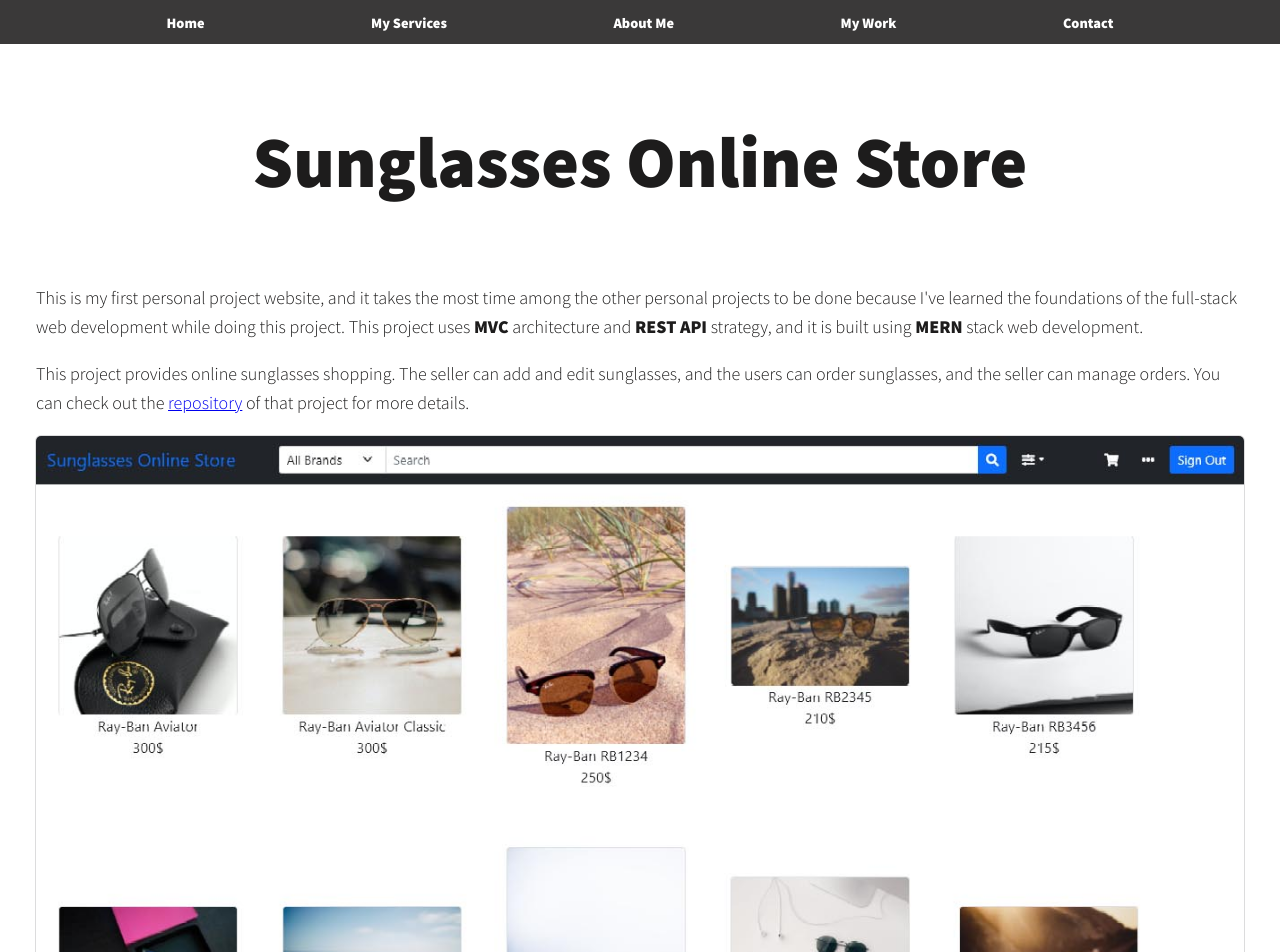
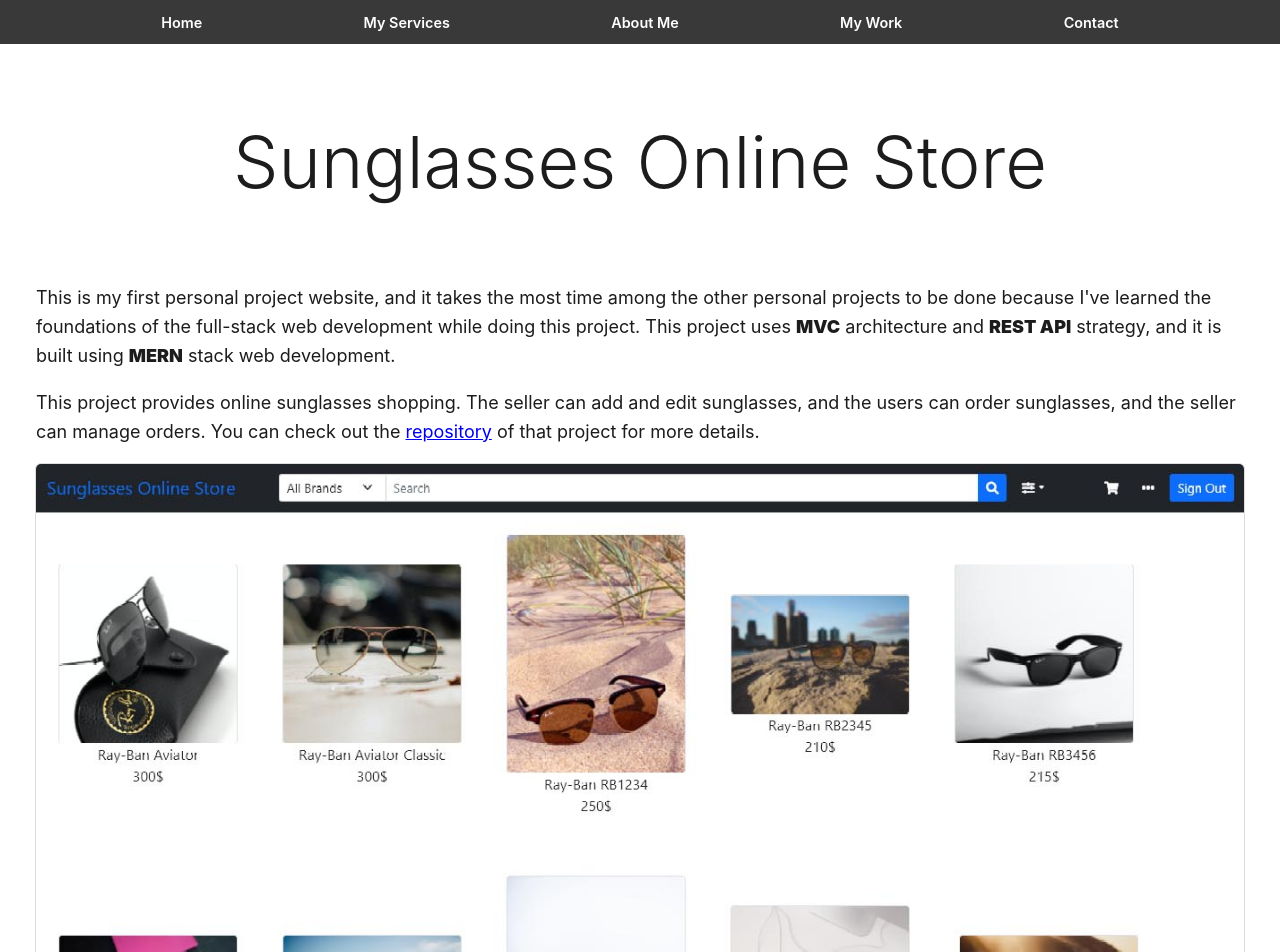
Before and after one commit to jad-nasser/jadnasser, a React (Create React App) app: page /#/sunglasses-online-store in a window 1280 px wide. Shown: the top 952 px of the page. Built offline with nearby package versions, Linux system fonts and the light colour scheme.

Commit message:
Website performance optimised

```diff
--- a/public/index.html
+++ b/public/index.html
@@ -8,16 +8,11 @@
       name="description"
       content="Web site created using create-react-app"
     />
-    <link rel="preconnect" href="https://fonts.gstatic.com">
-    <link rel="preconnect" href="https://fonts.gstatic.com" crossorigin>
     <link rel='preconnect' href="https://cdnjs.cloudflare.com">
     <link rel='preconnect' href="https://cdnjs.cloudflare.com" crossorigin>
     <link rel="preload" href="https://cdnjs.cloudflare.com/ajax/libs/normalize/7.0.0/normalize.min.css" as="style" onload="this.onload=null;this.rel='stylesheet'">
     <link rel="preload" as="style" href="https://cdnjs.cloudflare.com/ajax/libs/font-awesome/6.1.2/css/brands.min.css" onload="this.onload=null;this.rel='stylesheet'" integrity="sha512-nS1/hdh2b0U8SeA8tlo7QblY6rY6C+MgkZIeRzJQQvMsFfMQFUKp+cgMN2Uuy+OtbQ4RoLMIlO2iF7bIEY3Oyg==" crossorigin="anonymous" referrerpolicy="no-referrer" />
     <link rel="preload" as="style" href="https://cdnjs.cloudflare.com/ajax/libs/font-awesome/6.1.2/css/fontawesome.min.css" onload="this.onload=null;this.rel='stylesheet'" integrity="sha512-R+xPS2VPCAFvLRy+I4PgbwkWjw1z5B5gNDYgJN5LfzV4gGNeRQyVrY7Uk59rX+c8tzz63j8DeZPLqmXvBxj8pA==" crossorigin="anonymous" referrerpolicy="no-referrer" />
-    <!-- Update these with your own fonts -->
-    <link href="https://fonts.googleapis.com/css?family=Source+Code+Pro:400,900|Source+Sans+Pro:300,900&display=block"
-    rel="stylesheet">
     <link rel="manifest" href="%PUBLIC_URL%/manifest.json" />
     <!--
       Notice the use of %PUBLIC_URL% in the tags above.
--- a/src/App.css
+++ b/src/App.css
@@ -7,8 +7,8 @@
 /* Custom Properties, update these for your own design */
 
 :root {
-  --ff-primary: "Source Sans Pro", sans-serif;
-  --ff-secondary: "Source Code Pro", monospace;
+  --ff-primary: -apple-system, BlinkMacSystemFont, "Segoe UI", Roboto, Oxygen,
+    Ubuntu, Cantarell, "Open Sans", "Helvetica Neue", sans-serif;
 
   --fw-reg: 300;
   --fw-bold: 900;
@@ -194,7 +194,6 @@
 header {
   display: flex;
   justify-content: space-between;
-  /*padding: 1em;*/
   padding: 0;
 }
 
@@ -254,6 +253,11 @@
 
 .jad {
   margin-right: 1.4em;
+}
+
+.name {
+  font-family: "Trebuchet MS", "Lucida Sans Unicode", "Lucida Grande",
+    "Lucida Sans", Arial, sans-serif;
 }
 
 /*  My services section  */
--- a/src/Main/Main.js
+++ b/src/Main/Main.js
@@ -16,8 +16,8 @@
       {/* Intoduction */}
       <section className="intro" id="home">
         <h1 className="section__title section__title--intro">
-          Hi, I am <strong className="gold-gradient jad">Jad</strong>{" "}
-          <strong className="blue-gradient">Nasser</strong>
+          Hi, I am <strong className="gold-gradient jad name">Jad</strong>{" "}
+          <strong className="blue-gradient name">Nasser</strong>
         </h1>
         <h2 className="section__subtitle section__subtitle--intro">
           Junior Full Stack Web Developer
--- a/src/Project/FreeLibrary/images/images.js
+++ b/src/Project/FreeLibrary/images/images.js
@@ -10,16 +10,16 @@
 import viewBook from "./view-book.png";
 import addBook from "./add-book.png";
 const images = {
-  homePage,
-  smallScreen,
-  largeScreen,
-  strongValidation,
-  themeChanging,
-  easySearch,
-  advancedSearch,
-  viewBook,
-  addBook,
-  accountSettings,
-  editBook,
+  homePage: { src: homePage, width: 1350, height: 661 },
+  smallScreen: { src: smallScreen, width: 697, height: 620 },
+  largeScreen: { src: largeScreen, width: 1346, height: 652 },
+  strongValidation: { src: strongValidation, width: 1346, height: 651 },
+  themeChanging: { src: themeChanging, width: 1348, height: 659 },
+  easySearch: { src: easySearch, width: 1348, height: 648 },
+  advancedSearch: { src: advancedSearch, width: 1348, height: 656 },
+  viewBook: { src: viewBook, width: 1346, height: 647 },
+  addBook: { src: addBook, width: 1348, height: 648 },
+  accountSettings: { src: accountSettings, width: 1346, height: 659 },
+  editBook: { src: editBook, width: 1350, height: 657 },
 };
 export default images;
--- a/src/Project/FromExcelToRelationalDatabaseConverter/images/images.js
+++ b/src/Project/FromExcelToRelationalDatabaseConverter/images/images.js
@@ -2,8 +2,8 @@
 import gui from "./app-start.png";
 import resultFile from "./result-file.png";
 const images = {
-  databaseDiagram,
-  gui,
-  resultFile,
+  databaseDiagram: { src: databaseDiagram, width: 1350, height: 693 },
+  gui: { src: gui, width: 1366, height: 728 },
+  resultFile: { src: resultFile, width: 1105, height: 576 },
 };
 export default images;
--- a/src/Project/Project.css
+++ b/src/Project/Project.css
@@ -5,6 +5,11 @@
 .technologies-used {
   text-align: center;
   padding-bottom: 6em;
+}
+
+.section__title--features,
+.section__title--technologies-used {
+  font-weight: var(--fw-bold);
 }
 
 .section__title--start,
@@ -19,11 +24,6 @@
     rgba(27, 31, 35, 0.15) 0px 0px 0px 1px;
 }
 
-.start__paragraph,
-.technologies-used__paragraph {
-  text-align: left;
-}
-
 .feature,
 .server-client {
   box-shadow: rgba(0, 0, 0, 0.24) 0px 3px 8px;
@@ -35,11 +35,15 @@
   padding-top: 7em;
 }
 
+.start__paragraph {
+  text-align: left;
+}
+
+.section__title--start {
+  font-weight: var(--fw-reg);
+}
+
 /*technologies-used section*/
-
-.technologies-used__paragraph {
-  margin-bottom: 0;
-}
 
 .server-client {
   position: relative;
@@ -92,6 +96,7 @@
 
 .feature__text {
   margin-bottom: 0.7em;
+  line-height: 1.4;
 }
 
 .feature__img {
--- a/src/Project/SunglassesOnlineStore/SunglassesOnlineStore.js
+++ b/src/Project/SunglassesOnlineStore/SunglassesOnlineStore.js
@@ -35,7 +35,9 @@
       </p>
       <img
         className="start__img"
-        src={images.homePage}
+        width={images.homePage.width}
+        height={images.homePage.height}
+        src={images.homePage.src}
         alt="Sunglasses online store home page"
       ></img>
     </section>
@@ -101,12 +103,16 @@
           </h3>
           <img
             className="feature__img"
-            src={images.responsive1}
+            width={images.responsive1.width}
+            height={images.responsive1.height}
+            src={images.responsive1.src}
             alt="sign in page for big screen size"
           ></img>
           <img
             className="feature__img"
-            src={images.responsive2}
+            width={images.responsive2.width}
+            height={images.responsive2.height}
+            src={images.responsive2.src}
             alt="sign in page for small screen size"
           ></img>
         </div>
@@ -115,7 +121,9 @@
           <h3 className="feature__text">Strong validation system</h3>
           <img
             className="feature__img"
-            src={images.strongValidation}
+            width={images.strongValidation.width}
+            height={images.strongValidation.height}
+            src={images.strongValidation.src}
             alt="sign up page with some inputs not entered properly"
           ></img>
         </div>
@@ -126,7 +134,9 @@
           </h3>
           <img
             className="feature__img"
-            src={images.sortSelect}
+            width={images.sortSelect.width}
+            height={images.sortSelect.height}
+            src={images.sortSelect.src}
             alt="sort selection"
           ></img>
         </div>
@@ -137,7 +147,9 @@
           </h3>
           <img
             className="feature__img"
-            src={images.myOrders}
+            width={images.myOrders.width}
+            height={images.myOrders.height}
+            src={images.myOrders.src}
             alt="customer orders page"
           ></img>
         </div>
@@ -148,7 +160,9 @@
           </h3>
           <img
             className="feature__img"
-            src={images.accountSettings}
+            width={images.accountSettings.width}
+            height={images.accountSettings.height}
+            src={images.accountSettings.src}
             alt="customer account settings page"
           ></img>
         </div>
@@ -159,7 +173,9 @@
           </h3>
           <img
             className="feature__img"
-            src={images.cart}
+            width={images.cart.width}
+            height={images.cart.height}
+            src={images.cart.src}
             alt="shopping cart page and credit card inputs"
           ></img>
         </div>
@@ -170,7 +186,9 @@
           </h3>
           <img
             className="feature__img"
-            src={images.items}
+            width={images.items.width}
+            height={images.items.height}
+            src={images.items.src}
             alt="seller items page"
           ></img>
         </div>
@@ -183,7 +201,9 @@
           </h3>
           <img
             className="feature__img"
-            src={images.itemsAdvancedSearch}
+            width={images.itemsAdvancedSearch.width}
+            height={images.itemsAdvancedSearch.height}
+            src={images.itemsAdvancedSearch.src}
             alt="seller items advanced search page"
           ></img>
         </div>
@@ -194,7 +214,9 @@
           </h3>
           <img
             className="feature__img"
-            src={images.orders}
+            width={images.orders.width}
+            height={images.orders.height}
+            src={images.orders.src}
             alt="seller orders page"
           ></img>
         </div>
@@ -207,7 +229,9 @@
           </h3>
           <img
             className="feature__img"
-            src={images.ordersAdvancedSearch}
+            width={images.ordersAdvancedSearch.width}
+            height={images.ordersAdvancedSearch.height}
+            src={images.ordersAdvancedSearch.src}
             alt="seller orders advanced search page"
           ></img>
         </div>
@@ -219,7 +243,9 @@
           </h3>
           <img
             className="feature__img"
-            src={images.easySearch}
+            width={images.easySearch.width}
+            height={images.easySearch.height}
+            src={images.easySearch.src}
             alt="customer home page with some searched sunglasses items"
           ></img>
         </div>
@@ -230,7 +256,9 @@
           </h3>
           <img
             className="feature__img"
-            src={images.addItem}
+            width={images.addItem.width}
+            height={images.addItem.height}
+            src={images.addItem.src}
             alt="seller add item page"
           ></img>
         </div>
--- a/src/Project/SunglassesOnlineStore/images/images.js
+++ b/src/Project/SunglassesOnlineStore/images/images.js
@@ -14,20 +14,20 @@
 import strongValidation from "./strong-validation.png";
 import viewItem from "./view-item.jpg";
 const images = {
-  responsive1,
-  responsive2,
-  accountSettings,
-  addItem,
-  cart,
-  easySearch,
-  sortSelect,
-  homePage,
-  itemsAdvancedSearch,
-  items,
-  myOrders,
-  ordersAdvancedSearch,
-  orders,
-  strongValidation,
-  viewItem,
+  responsive1: { src: responsive1, width: 1349, height: 659 },
+  responsive2: { src: responsive2, width: 480, height: 623 },
+  accountSettings: { src: accountSettings, width: 1349, height: 615 },
+  addItem: { src: addItem, width: 1347, height: 660 },
+  cart: { src: cart, width: 1348, height: 633 },
+  easySearch: { src: easySearch, width: 1349, height: 613 },
+  sortSelect: { src: sortSelect, width: 1348, height: 659 },
+  homePage: { src: homePage, width: 1348, height: 659 },
+  itemsAdvancedSearch: { src: itemsAdvancedSearch, width: 1348, height: 660 },
+  items: { src: items, width: 1352, height: 640 },
+  myOrders: { src: myOrders, width: 1348, height: 637 },
+  ordersAdvancedSearch: { src: ordersAdvancedSearch, width: 1351, height: 659 },
+  orders: { src: orders, width: 1351, height: 660 },
+  strongValidation: { src: strongValidation, width: 1349, height: 660 },
+  viewItem: { src: viewItem, width: 1351, height: 642 },
 };
 export default images;
```
Also changed, not shown: src/Project/FreeLibrary/FreeLibrary.js (+33 -11 lines), src/Project/FromExcelToRelationalDatabaseConverter/FromExcelToRelationalDatabaseConverter.js (+13 -3 lines).
